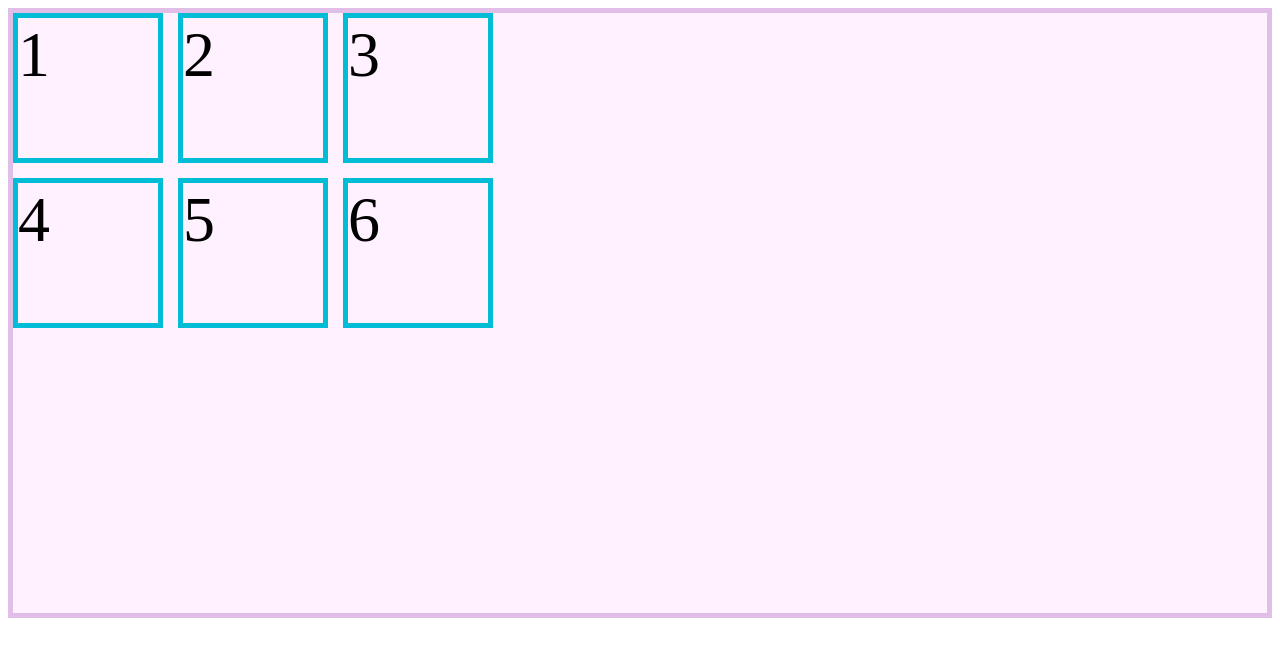
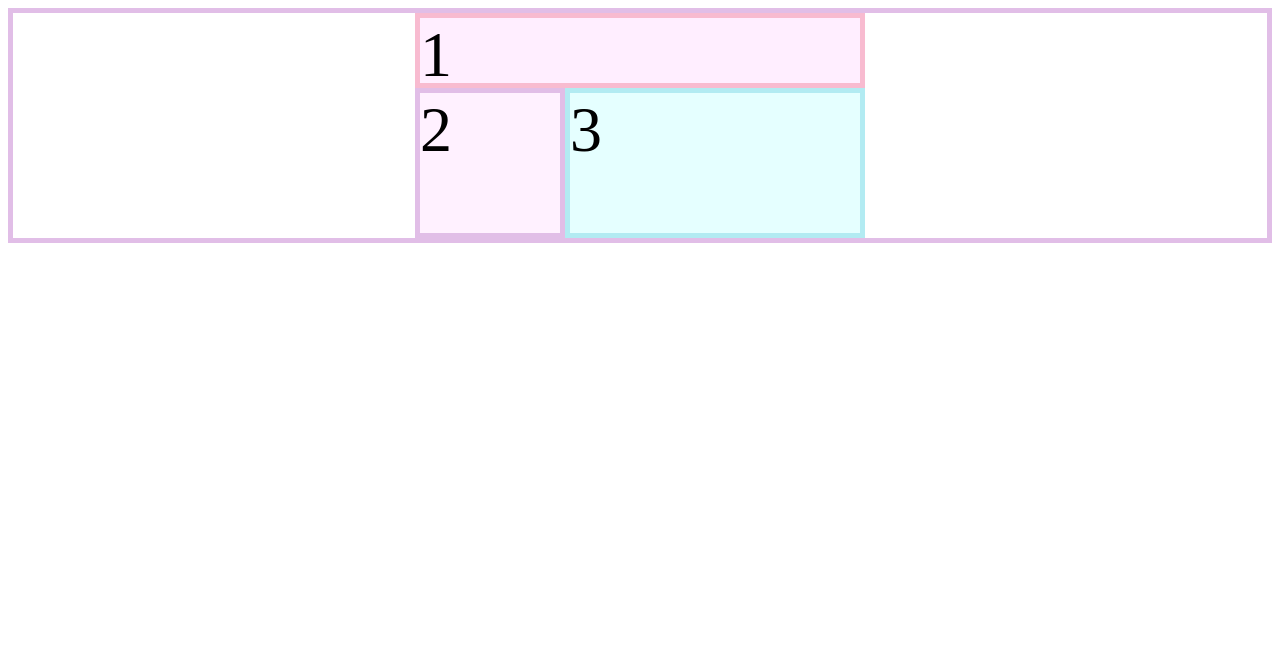
Before and after one commit to efdree/CCSGrid, a plain HTML site: page index.html in a window 1280 px wide. Drawn offline with Linux system fonts and the light colour scheme.

Commit message:
5th Class

```diff
--- a/index.html
+++ b/index.html
@@ -5,12 +5,9 @@
     </head>
     <body>
         <div class="contenedor">
-            <div class="item">1</div>
-            <div class="item">2</div>
-            <div class="item">3</div>
-            <div class="item">4</div>
-            <div class="item">5</div>
-            <div class="item">6</div>
+            <div class="item item1">1</div>
+            <div class="item item2">2</div>
+            <div class="item item3">3</div>
         </div>
 
     </body>
--- a/style.css
+++ b/style.css
@@ -1,14 +1,34 @@
 .contenedor {
     border: 5px solid #e1bee7;
-    background-color: #fff1ff;
+    background-color: white;
     display: grid;
-    grid-gap: 15px;
     grid-template-columns: 150px 150px 150px;
-    grid-auto-rows: 150px;
-    height: 600px;
+    grid-template-rows: 75px 75px 75px;
+    grid-template-areas:
+        "header header header"
+        "side main main"
+        "side main main";
+    place-content: center;
 }
 
 .item {
-    border: 5px solid #00bcd4;
     font-size: 4rem;
 }
+
+.item1 {
+    border: 5px solid #f8bbd0;
+    background-color: #ffeeff;
+    grid-area: header;
+}
+
+.item2 {
+    border: 5px solid #e1bee7;
+    background-color: #fff1ff;
+    grid-area: side;
+}
+
+.item3 {
+    border: 5px solid #b2ebf2;
+    background-color: #e5ffff;
+    grid-area: main;
+}
```
